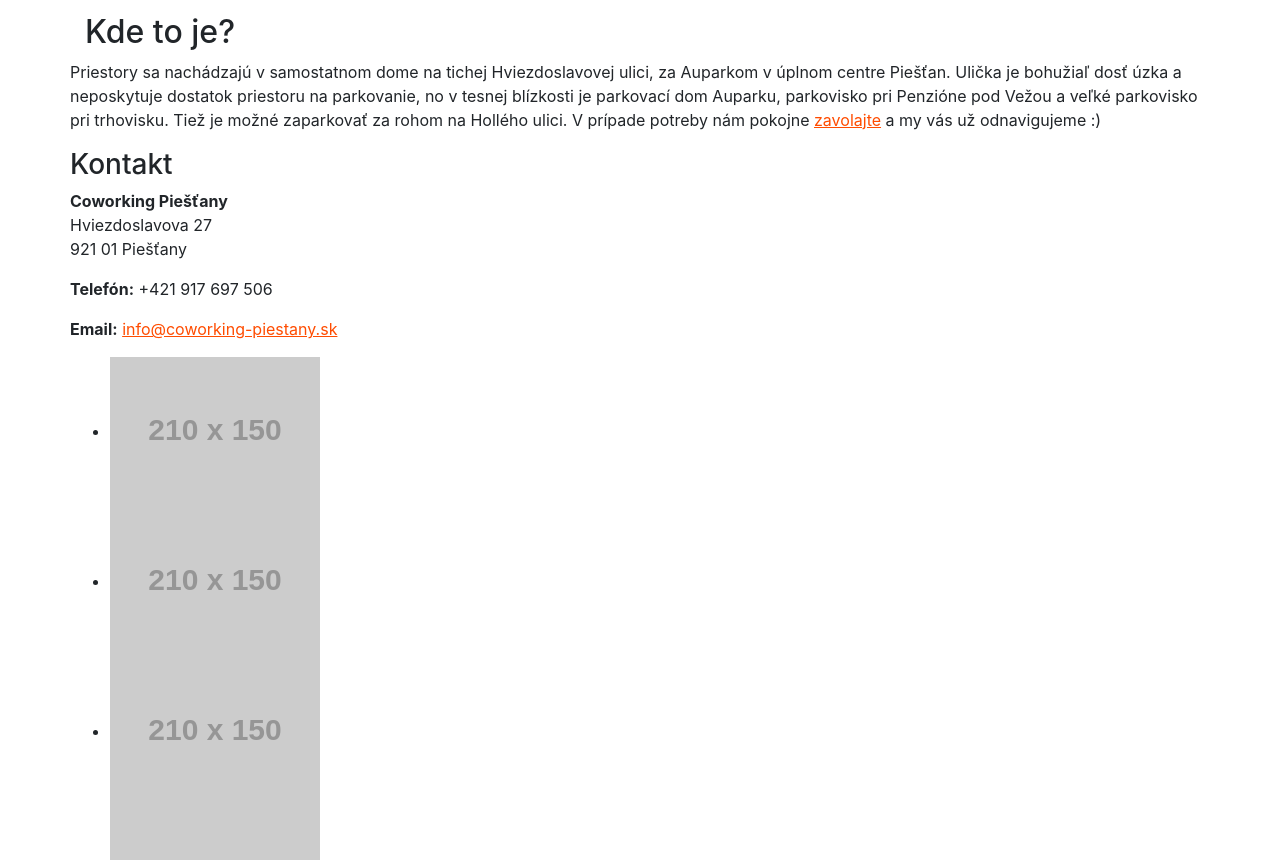
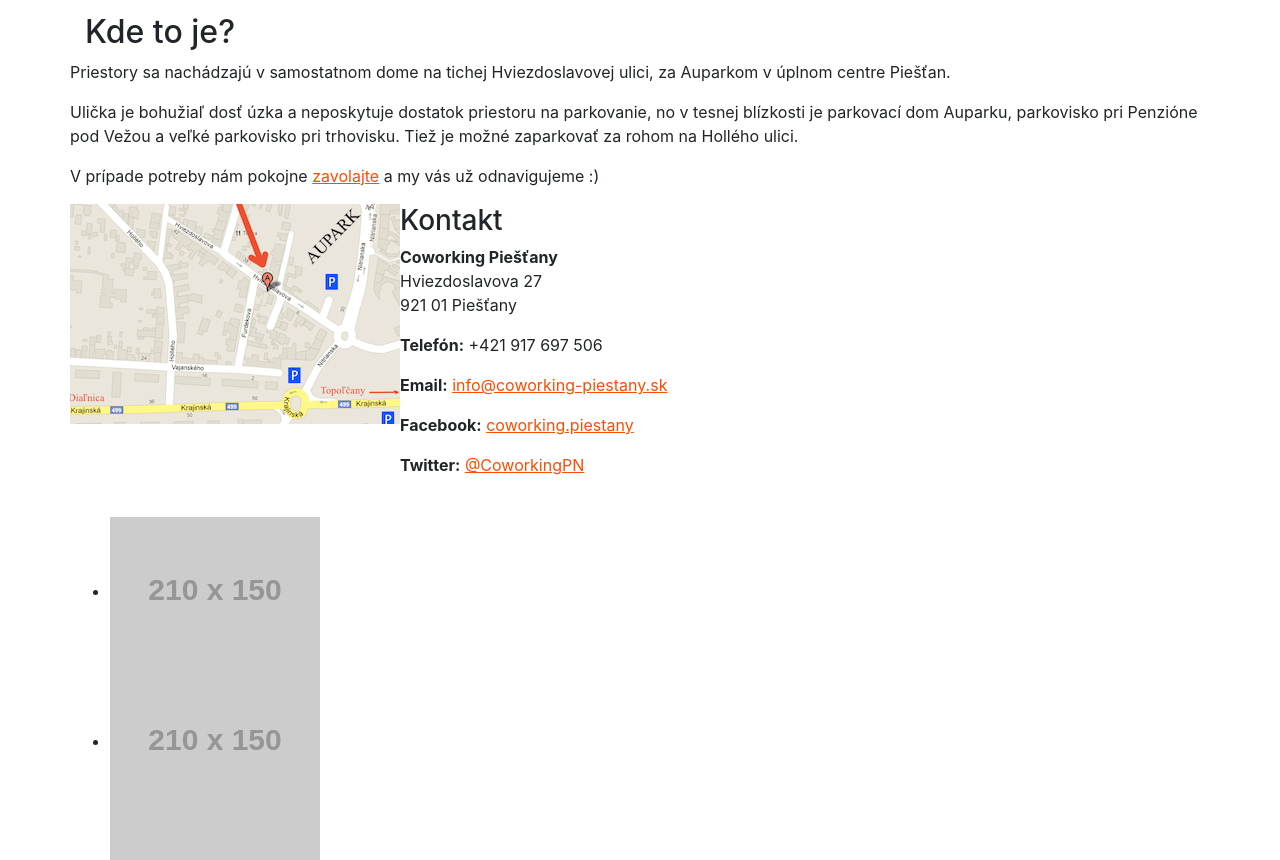
Before and after one commit to michalvalasek/CWPN-microsite, a plain HTML site: page index.html in a window 1280 px wide. Shown: the part 1533-2393 px from the top of the page. Drawn offline with nearby package versions, Linux system fonts and the light colour scheme; placeholder pictures from the web are drawn by us.

Commit message:
Content for the contacts section and map

```diff
--- a/index.html
+++ b/index.html
@@ -73,10 +73,17 @@
 			</div>
 
 			<div class="row">
-				<div class="span8">
-					<p>Priestory sa nachádzajú v samostatnom dome na tichej Hviezdoslavovej ulici, za Auparkom v úplnom centre Piešťan. Ulička je bohužiaľ dosť úzka a neposkytuje dostatok priestoru na parkovanie, no v tesnej blízkosti je parkovací dom Auparku, parkovisko pri Penzióne pod Vežou a veľké parkovisko pri trhovisku. Tiež je možné zaparkovať za rohom na Hollého ulici. V prípade potreby nám pokojne <a href="#" rel="popover" data-content="+421 917 697 596" data-original-title="Naše telefónne číslo">zavolajte</a> a my vás už odnavigujeme :)<p>
+				<div class="span5">
+					<p>Priestory sa nachádzajú v samostatnom dome na tichej Hviezdoslavovej ulici, za Auparkom v úplnom centre Piešťan.</p>
+					<p>Ulička je bohužiaľ dosť úzka a neposkytuje dostatok priestoru na parkovanie, no v tesnej blízkosti je parkovací dom Auparku, parkovisko pri Penzióne pod Vežou a veľké parkovisko pri trhovisku. Tiež je možné zaparkovať za rohom na Hollého ulici.</p>
+					<p>V prípade potreby nám pokojne <a href="#" rel="popover" data-content="+421 917 697 596" data-original-title="Naše telefónne číslo">zavolajte</a> a my vás už odnavigujeme :)<p>
 				</div>
-				<div class="span7">
+				<div class="span6">
+					<a class="gallery" href="images/cwpn_map.png" title="Ukázať zväčšenú mapu">
+						<img src="images/cwpn_map_330.png" alt="Náhľad mapy" />
+					</a>
+				</div>
+				<div class="span4">
 					<h3>Kontakt</h3>
 					<address>
 						<strong>Coworking Piešťany</strong><br>
@@ -85,8 +92,12 @@
 					</address>
 					<p><strong>Telefón:</strong> +421 917 697 506</p>
 					<p><strong>Email:</strong> <a href="mailto:info@coworking-piestany.sk" title="Napíšte nám!">info@coworking-piestany.sk</a></p>
+					<p><strong>Facebook:</strong> <a href="http://facebook.com/coworking.piestany" title"Coworking Piešťany na Facebooku">coworking.piestany</a></p>
+					<p><strong>Twitter:</strong> <a href="http://twitter.com/CoworkingPN" title"Coworking Piešťany na Twitteri">@CoworkingPN</a></p>
 				</div>
 			</div>
+
+			<br>
 
 			<div class="row">
 				<ul class="media-grid">
```
Also changed, not shown: images/cwpn_map.png (added), images/cwpn_map_330.png (added).
